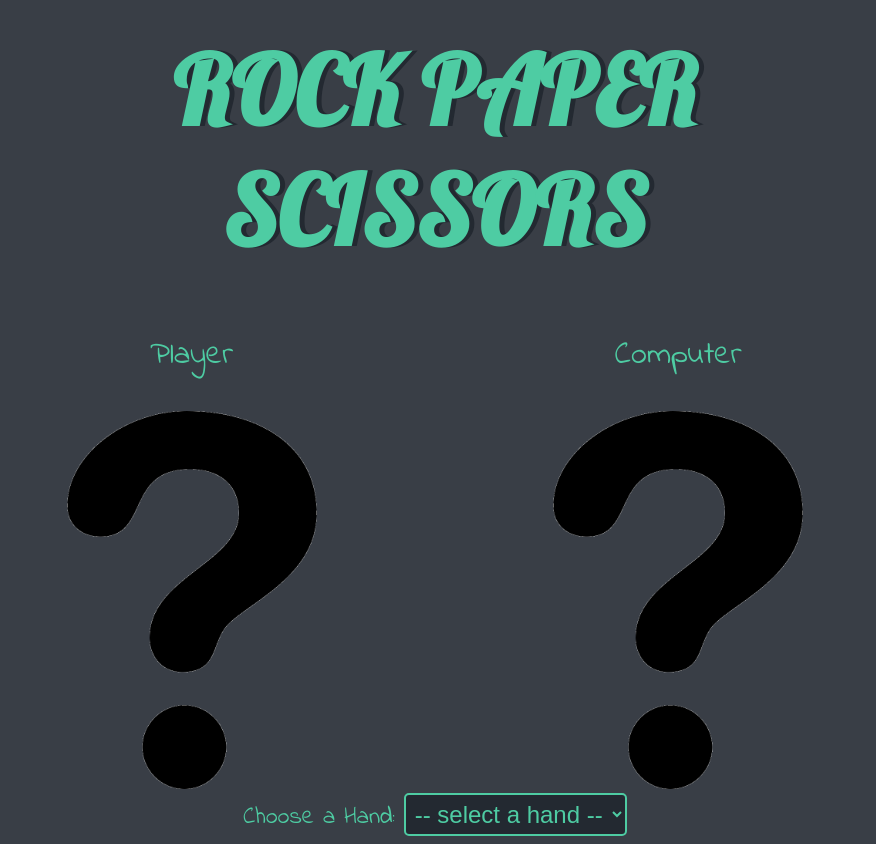
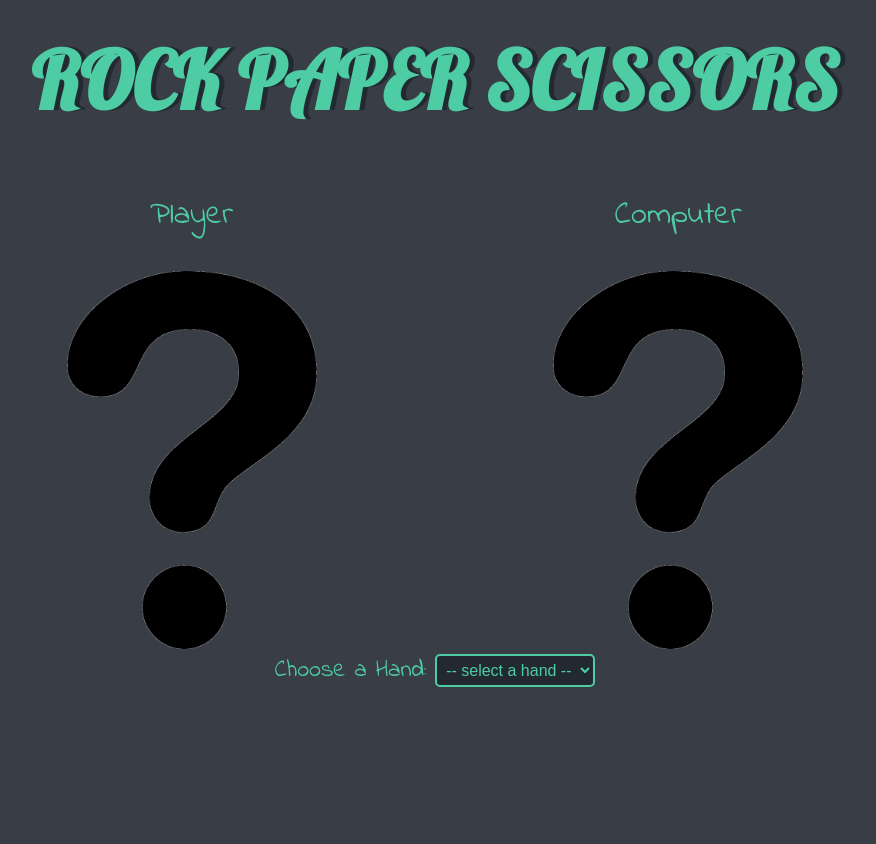
Before and after one commit to edgardsoza/rock-paper-scissors, a plain HTML site: page index.html in a window 1280 px wide. Shown: the whole page, without its empty margins (205-1081 px from the left). After the commit the page ends 800 px from the top, so only its background shows below. Drawn offline with Linux system fonts and the light colour scheme.

Commit message:
fix font size

```diff
--- a/styles.css
+++ b/styles.css
@@ -22,7 +22,7 @@ h1 {
   margin: 30px;
   font-family: 'Lobster', cursive;
   text-shadow: 5px 0 #232931;
-  font-size: 6rem;
+  font-size: 5rem;
   color: #4ECCA3;
 }
 
@@ -50,7 +50,7 @@ label {
 }
 
 select {
-  font-size: 1.5rem;
+  font-size: 1rem;
   padding: 5px;
   border: 2px solid #4ECCA3;
   border-radius: 5px;
```
